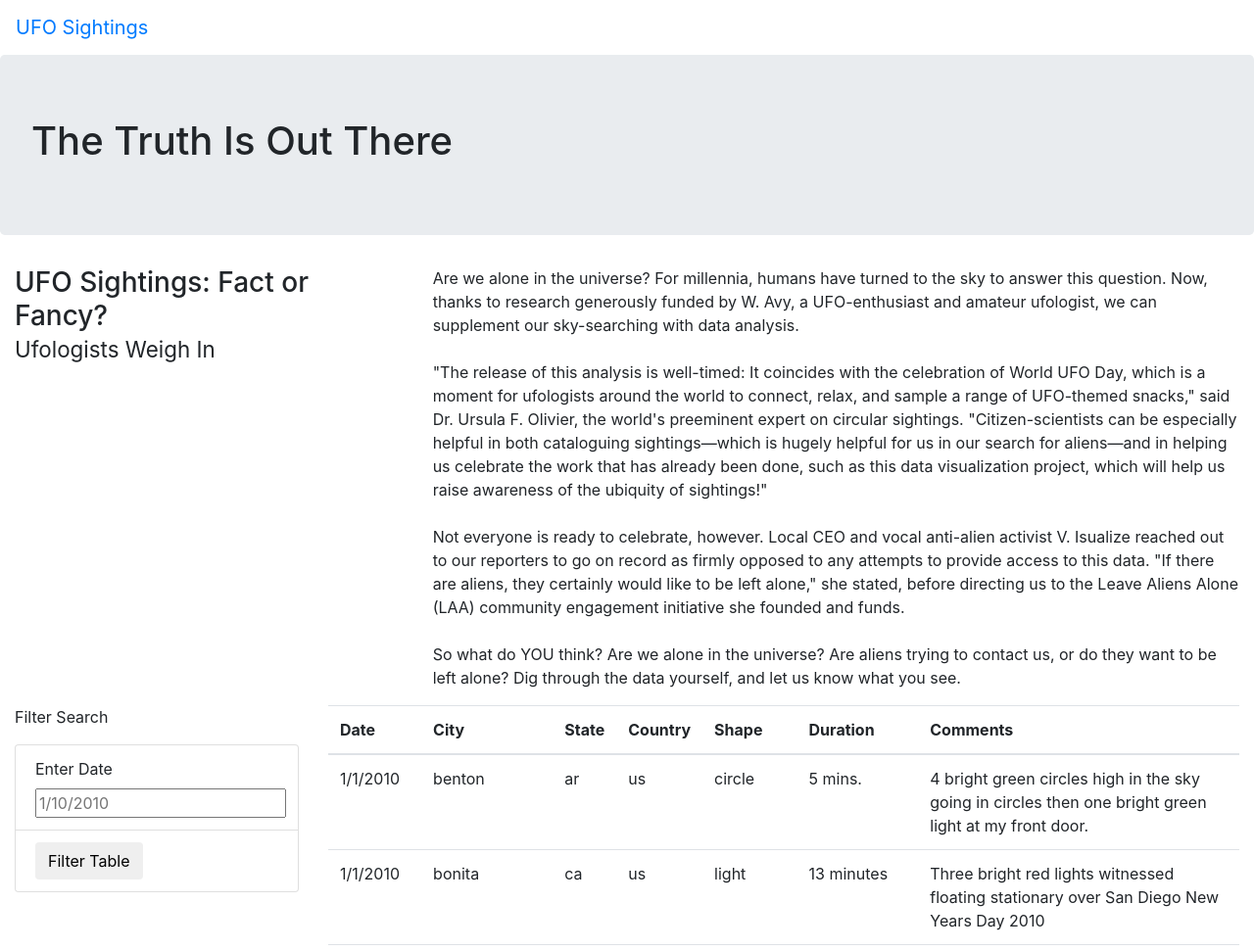
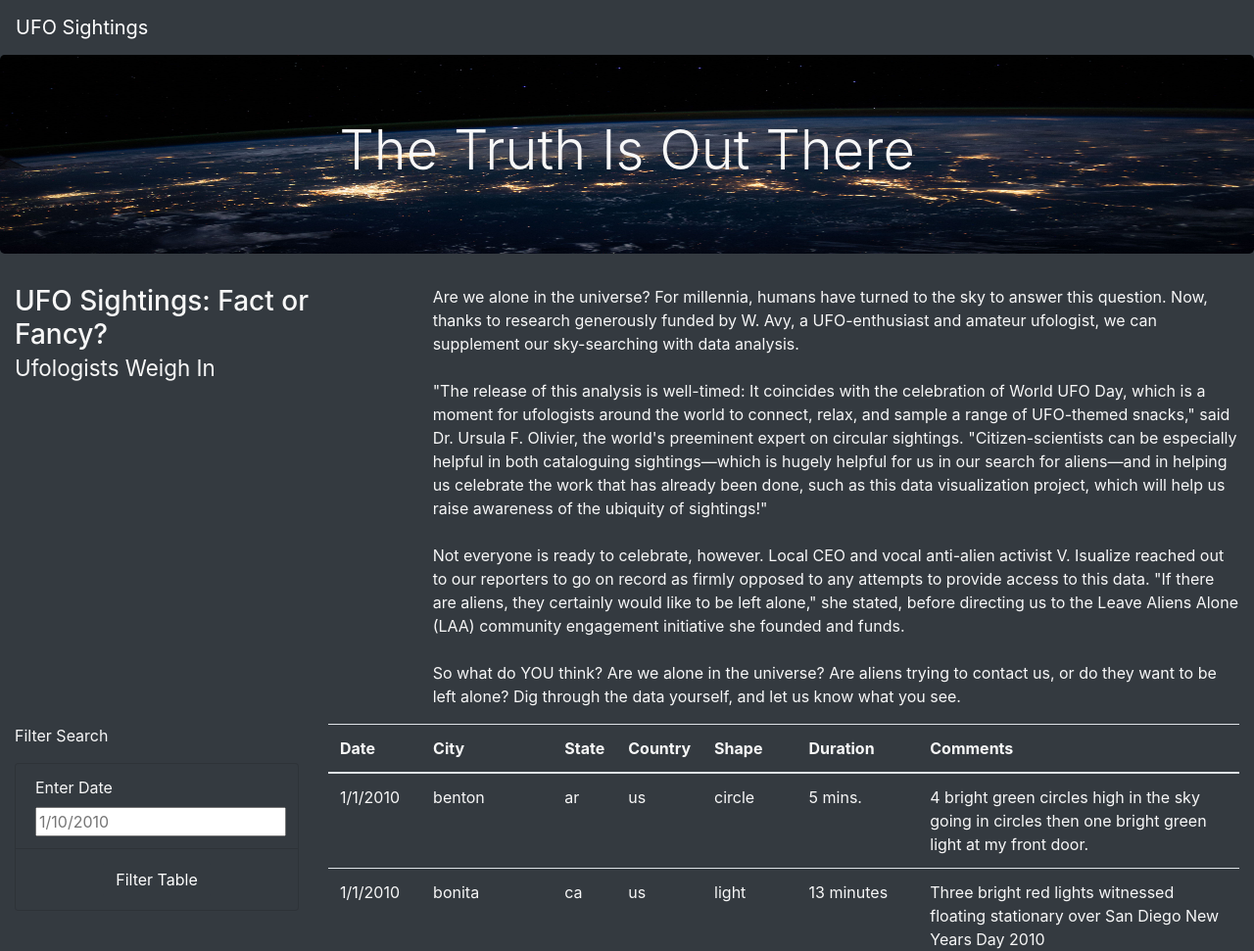
Before and after one commit to lbp12/UFOs, a plain HTML site: page index.html in a window 1280 px wide. Shown: the top 971 px of the page at 98% size. Drawn offline with nearby package versions, Linux system fonts and the light colour scheme.

Commit message:
added styling

```diff
--- a/index.html
+++ b/index.html
@@ -13,14 +13,14 @@
     />
     <link rel="stylesheet" href="static/css/style.css">
 </head>
-<body>
+<body class="bg-dark">
    <div class="wrapper">
-        <nav class="navbar navbar-expand-lg">
+        <nav class="navbar navbar-dark bg-dark navbar-expand-lg">
             <a class="navbar-brand" href="index.html">UFO Sightings</a>
         </nav>
 
         <div class="jumbotron">
-            <h1>The Truth Is Out There</h1>
+            <h1 class="display-4">The Truth Is Out There</h1>
         </div>
 
         <div class="container-fluid">
@@ -41,15 +41,15 @@
         <div class="container-fluid">
             <div class="row">
                 <div class="col-md-3">
-                    <form>
+                    <form class="bg-dark" {style="font-family: inherit; font-size: 1rem;"}>
                         <p>Filter Search</p>
-                        <ul class="list-group">
-                            <li class="list-group-item">
+                        <ul class="bg-dark list-group" {style="font-family: inherit; font-size: 1rem;"}>
+                            <li class=" bg-dark list-group-item" {style="font-family: inherit; font-size: 1rem;"}>
                                 <label for="date">Enter Date</label>
                                 <input type="text" placeholder="1/10/2010" id="datetime" />
                             </li>
-                            <li class="list-group-item">
-                                <button id="filter-btn" type="button" class="btn btn-default">Filter Table</button>
+                            <li class="bg-dark list-group-item" {style="font-family: inherit; font-size: 1rem;"}>
+                                <button id="filter-btn" type="button" class="btn btn-dark mx-auto d-block">Filter Table</button>
                             </li>
                         </ul>
                     </form>
--- a/static/css/style.css
+++ b/static/css/style.css
@@ -0,0 +1,11 @@
+body {
+
+    color: #f7f7f7;
+}
+
+.jumbotron {
+
+    background-image: url("../images/nasa.jpg");
+    background-size: 100% 100%;
+    text-align: center;
+}
```
Also changed, not shown: static/images/nasa.jpg (added).
